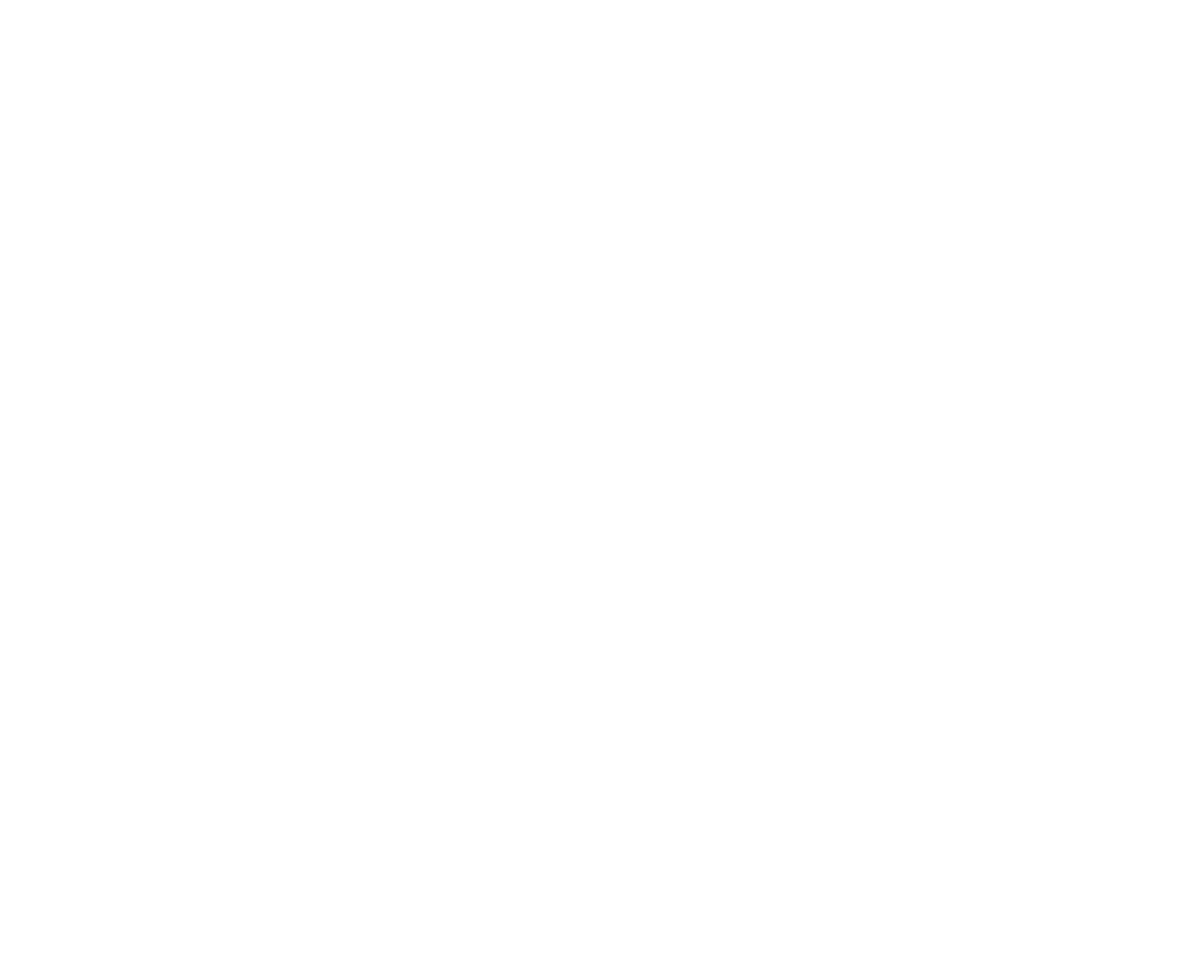
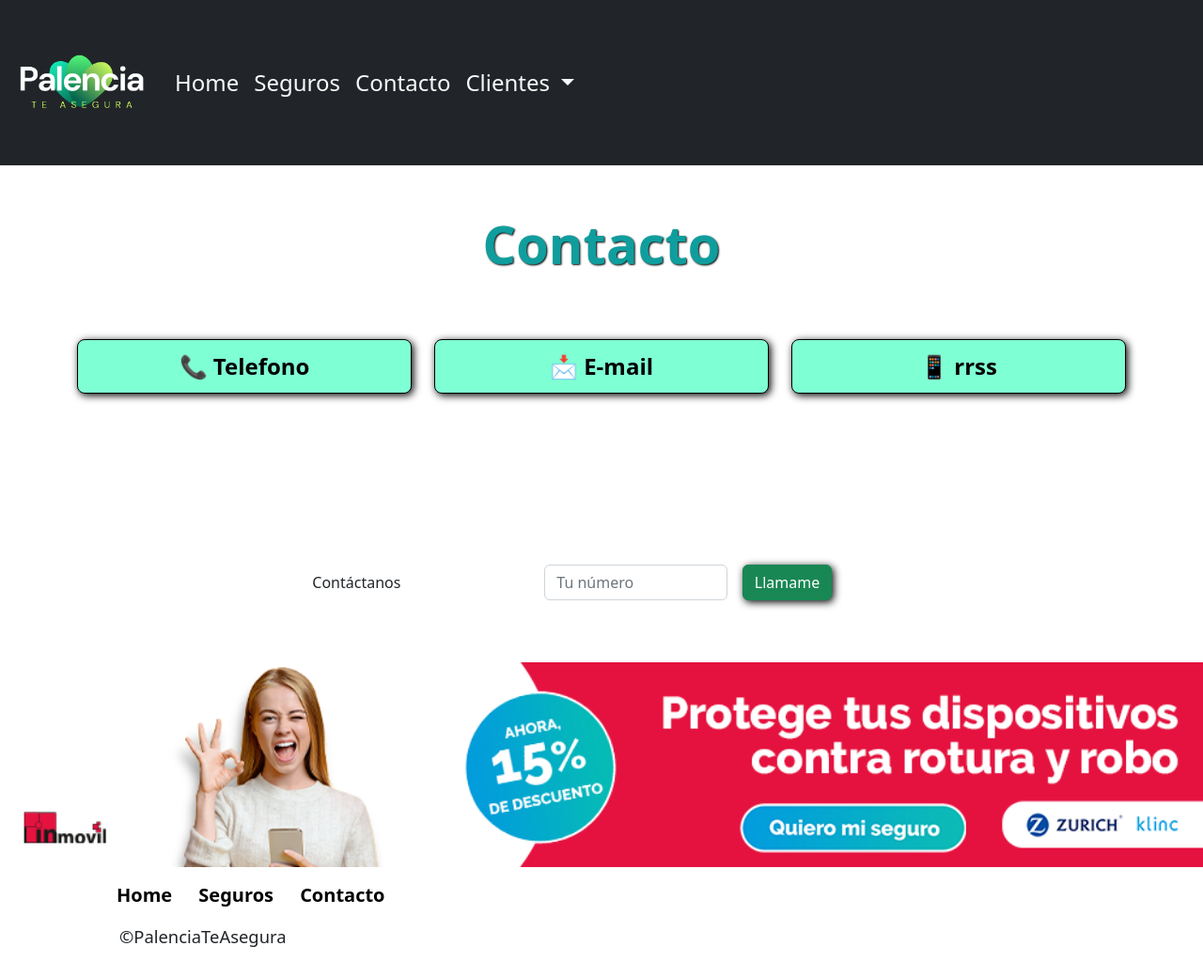
Before and after one commit to josempalencia/PreEntrega2-Palencia, a plain HTML site: page pages/contacto.html in a window 1280 px wide. Shown: the whole page at 94% size. Before the commit the page ends 800 px from the top, so only its background shows below. Drawn offline with nearby package versions, Linux system fonts and the light colour scheme.

Commit message:
se culmina la pagina de contacto

```diff
--- a/css/style.css
+++ b/css/style.css
@@ -157,3 +157,21 @@ button:hover {
     font-weight: bold;
     font-size: 1.2em;
 }
+.botonera {
+    margin: 10px 0px;
+}
+.texto-contacto {
+    padding: 50px 5px;
+    color: #109d9d;
+    text-shadow: 1px 1px 2px black;
+    font-weight: bold;
+}
+.llamame {
+    margin: 50px 0px;
+    display:flex;
+    align-items: center;
+    justify-content: center;
+}
+.botonera-main {
+    height: 25vh;
+}
--- a/pages/contacto.html
+++ b/pages/contacto.html
@@ -0,0 +1,99 @@
+<!DOCTYPE html>
+<html lang="en">
+<head>
+    <meta charset="UTF-8">
+    <meta http-equiv="X-UA-Compatible" content="IE=edge">
+    <meta name="viewport" content="width=device-width, initial-scale=1.0">
+    <link rel="shortcut icon" href="../assets/apple-icon.png" type="image/x-icon">
+    <link href="https://cdn.jsdelivr.net/npm/bootstrap@5.2.2/dist/css/bootstrap.min.css" rel="stylesheet" integrity="sha384-Zenh87qX5JnK2Jl0vWa8Ck2rdkQ2Bzep5IDxbcnCeuOxjzrPF/et3URy9Bv1WTRi" crossorigin="anonymous">
+    <script src="https://cdn.jsdelivr.net/npm/bootstrap@5.2.2/dist/js/bootstrap.bundle.min.js" integrity="sha384-OERcA2EqjJCMA+/3y+gxIOqMEjwtxJY7qPCqsdltbNJuaOe923+mo//f6V8Qbsw3" crossorigin="anonymous"></script>
+    <link rel="stylesheet" href="../css/style.css">
+    <title>Palencia te Asegura - Seguros</title>
+</head>
+<body>
+    <header>
+        <nav class="navbar navbar-expand-lg bg-dark">
+            <div class="container-fluid">
+              <a class="navbar-brand" href="../index.html">
+                <img src="../assets/Palencia-logo.png" alt="logo" width="150" height="auto">
+              </a>
+              <button class="navbar-toggler" type="button" data-bs-toggle="collapse" data-bs-target="#navbarNavDropdown" aria-controls="navbarNavDropdown" aria-expanded="false" aria-label="Toggle navigation">
+                <span class="navbar-toggler-icon bg-secondary"></span>
+              </button>
+              <div class="collapse navbar-collapse" id="navbarNavDropdown">
+                <ul class="navbar-nav">
+                  <li class="nav-item">
+                    <a class="nav-link text-light" aria-current="page" href="../index.html">Home</a>
+                  </li>
+                  <li class="nav-item">
+                    <a class="nav-link text-light" href="../pages/seguros.html">Seguros</a>
+                  </li>
+                  <li class="nav-item">
+                    <a class="nav-link text-light active" href="../pages/contacto.html">Contacto</a>
+                  </li>
+                  <li class="nav-item dropdown">
+                    <a class="nav-link text-light dropdown-toggle" href="#" role="button" data-bs-toggle="dropdown" aria-expanded="false">
+                      Clientes
+                    </a>
+                    <ul class="dropdown-menu">
+                      <li><a class="dropdown-item" href="../pages/areacliente.html">Area de Clientes</a></li>
+                      <li><a class="dropdown-item" href="../pages/blog.html">Blog</a></li>
+                    </ul>
+                  </li>
+                </ul>
+              </div>
+            </div>
+          </nav>
+    </header>
+    <div class="container text-center">
+        <div class="row">
+                <h1 class="texto-contacto">Contacto</h1>
+        </div>
+           <div class="botonera-main">
+            <div class="row">
+                    <div class="d-grid gap-2 col-md-4">
+                        <button class="botonera">
+                            📞 Telefono
+                        </button>
+                    </div>
+                    <div class="d-grid gap-2 col-md-4">
+                    <button class="botonera">
+                        📩 E-mail
+                    </button>
+                    </div>
+                    <div class="d-grid gap-2 col-md-4">
+                        <button class="botonera">
+                            📱 rrss
+                        </button>
+                    </div>
+            </div>
+           </div>
+        <div class="llamame">
+            <form class="row g-3">
+                <div class="col-auto">
+                <label for="staticEmail2" class="visually-hidden">Email</label>
+                <input type="text" readonly class="form-control-plaintext" id="staticEmail2" value="Contáctanos">
+                </div>
+                <div class="col-sm-12 col-md-4">
+                <label for="inputPassword2" class="visually-hidden">Password</label>
+                <input type="password" class="form-control" id="inputPassword2" placeholder="Tu número">
+                </div>
+                <div class="col-auto">
+                <button type="submit" class="btn btn-success mb-3">Llamame</button>
+                </div>
+            </form>
+        </div>
+    </div>
+    <div class="row">
+        <img src="../assets/Banner.png" alt="banner" width="100%" height="auto">
+    </div>
+    <footer>
+        <div class="container">
+            <nav class="pie-pagina">
+                <a href="index.html">Home</a>
+                <a href="../palencia-te-asegura/pages/seguros.html">Seguros</a>
+                <a href="../palencia-te-asegura/pages/contacto.html">Contacto</a>
+                <p>&copy;PalenciaTeAsegura</p>
+            </nav>
+        </div>
+    </footer>
```
Also changed, not shown: pages/seguros.html (+1 -0 lines).
